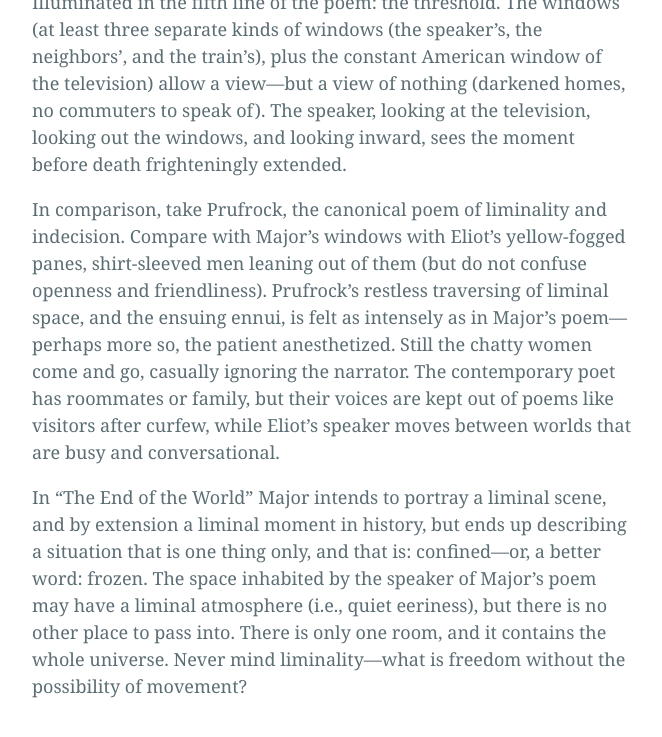
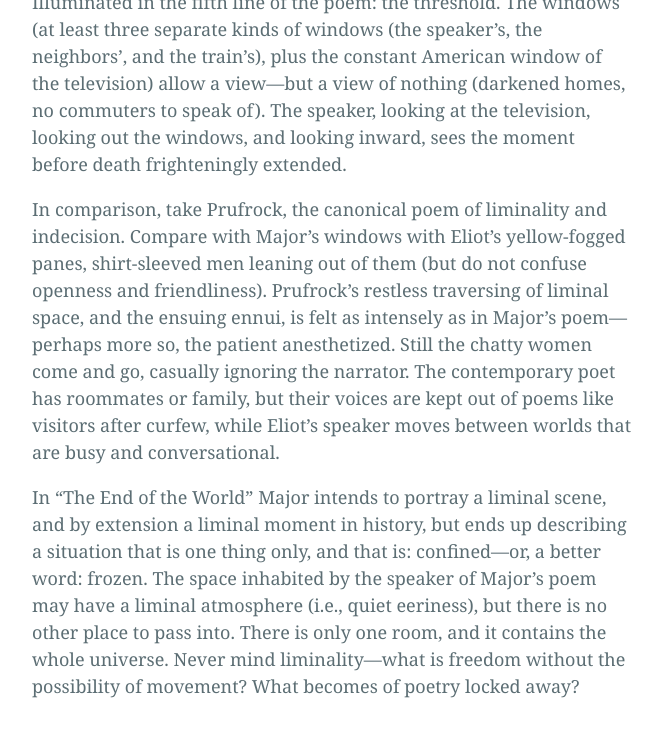
Before and after one commit to bliss-st/ss-website, a Jekyll site: the page built from _posts/2022-8-1-liberation-liminality-part-one.md, in a window 1280 px wide and 900 px high, scrolled down 3306 px. Shown: the top 737 px of the window, without its empty margins (308-970 px from the left). Built offline with Jekyll 4.4.1, drawn with Linux system fonts in a browser that asks for light colours.

Commit message:
final line

```diff
--- a/_posts/2022-8-1-liberation-liminality-part-one.md
+++ b/_posts/2022-8-1-liberation-liminality-part-one.md
@@ -50,4 +50,4 @@ Illuminated in the fifth line of the poem: the threshold. The windows (at least
 
 In comparison, take Prufrock, the canonical poem of liminality and indecision. Compare with Major’s windows with Eliot’s yellow-fogged panes, shirt-sleeved men leaning out of them (but do not confuse openness and friendliness). Prufrock's restless traversing of liminal space, and the ensuing ennui, is felt as intensely as in Major’s poem—perhaps more so, the patient anesthetized. Still the chatty women come and go, casually ignoring the narrator. The contemporary poet has roommates or family, but their voices are kept out of poems like visitors after curfew, while Eliot’s speaker moves between worlds that are busy and conversational.
 
-In “The End of the World” Major intends to portray a liminal scene, and by extension a liminal moment in history, but ends up describing a situation that is one thing only, and that is: confined—or, a better word: frozen. The space inhabited by the speaker of Major’s poem may have a liminal atmosphere (i.e., quiet eeriness), but there is no other place to pass into. There is only one room, and it contains the whole universe. Never mind liminality—what is freedom without the possibility of movement?
+In “The End of the World” Major intends to portray a liminal scene, and by extension a liminal moment in history, but ends up describing a situation that is one thing only, and that is: confined—or, a better word: frozen. The space inhabited by the speaker of Major’s poem may have a liminal atmosphere (i.e., quiet eeriness), but there is no other place to pass into. There is only one room, and it contains the whole universe. Never mind liminality—what is freedom without the possibility of movement? What becomes of poetry locked away?
```
Also changed, not shown: Gemfile.lock.
